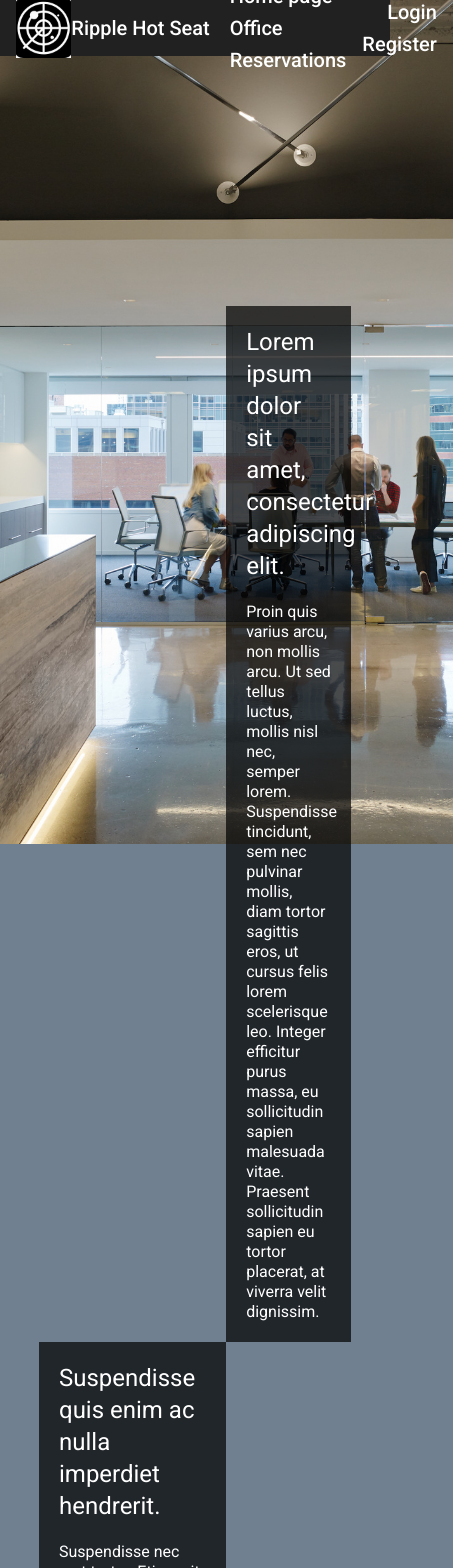
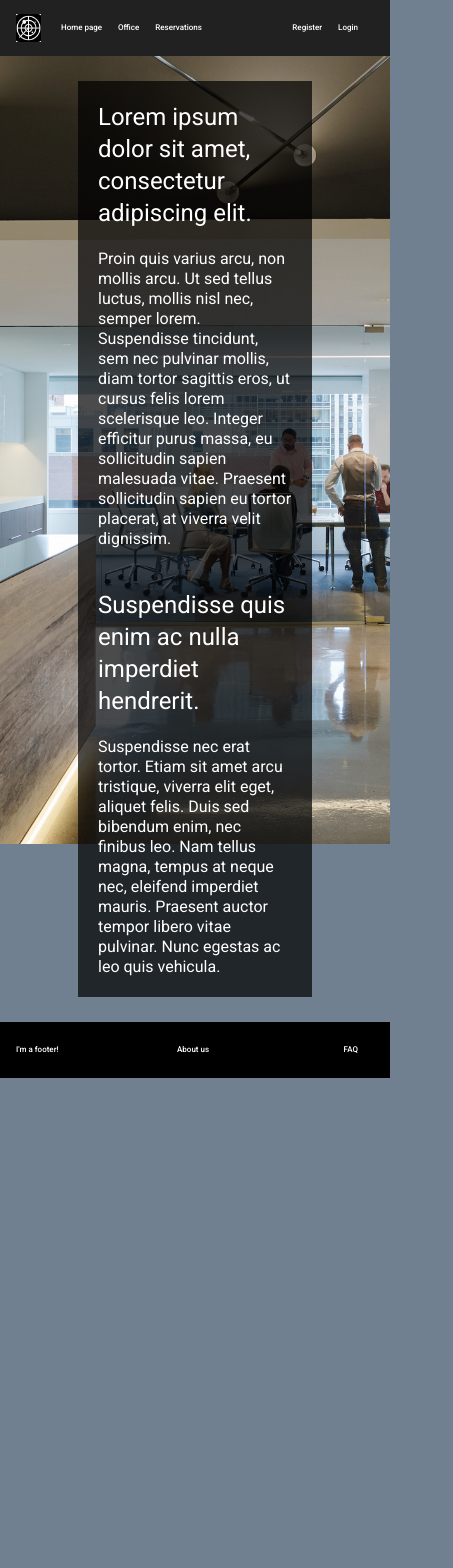
Before and after one commit to krnlk/angular-ripple-hot-seat, an Angular app: page / in a window 390 px wide. Shown: the top 1568 px of the page, 453 px wide, since content can reach past the window. After the commit the page ends 1086 px from the top, so only its background shows below. Built offline with nearby package versions, Linux system fonts and the light colour scheme.

Commit message:
back-start

```diff
--- a/src/app/app.component.css
+++ b/src/app/app.component.css
@@ -7,14 +7,8 @@
   display: none;
 }
 
-/*do marginesów*/
-#mar {
-    margin-left:20px;
-}
-
-.l_navbar {
-    justify-content:left;
-    float:left;
+#mar{
+  margin: 0 20px 0 0;
 }
 
 .example-fill-remaining-space {
@@ -22,7 +16,6 @@
   }
 
 .r_navbar {
-
     justify-content:right;
     float:right;
 }
@@ -58,6 +51,11 @@ p {
     margin: auto;
 }
 
+/*.header{*/
+/*    min-height: 50% !important;*/
+
+/*}*/
+
 .footer_container {
     height:24px;
     margin-top: -64px;
@@ -65,9 +63,6 @@ p {
 
 .background_img{
     background-image: url(/jakakolwiek-nazwa/src/assets/biuro.jpg);
-    hight: 100%;
-    position: absolute;
-    top: 0;
 }
 
 .text_area1
@@ -75,8 +70,90 @@ p {
     color:blueviolet;
 }
 
-.center{
-  width: 60px;
-  height: 60px;
-  display: block;
+@media all and (min-width: 1000px){
+  .app_name{
+    font-size: 20px;
+    margin-right: 20px;
+  }
+
+  .l_navbar {
+    justify-content:left;
+    float:left;
+  }
+
+  .r_navbar {
+    justify-content:right;
+    float:right;
+  }
+
+  .center{
+    width: 50px;
+    justify-content:left;
+    float:left;
+    display: block;
+    margin: 0 20px 0 0;
+  }
 }
+
+@media all and (max-width: 1000px){
+  .app_name{
+    font-size: 15px;
+    margin-right: 20px;
+  }
+
+  .l_navbar {
+    justify-content:left;
+    float:left;
+    font-size: 15px;
+  }
+
+  .r_navbar {
+    justify-content:right;
+    float:right;
+    font-size: 15px;
+  }
+
+  .center{
+    width: 40px;
+    justify-content:left;
+    float:left;
+    display: block;
+    margin: 0 20px 0 0;
+  }
+
+  .pl-20{
+    font-size: 15px;
+  }
+}
+
+@media all and (max-width: 500px){
+  .app_name{
+    display: none;
+  }
+
+  .l_navbar {
+    justify-content: left;
+    float:left;
+    font-size: 8px;
+    display: flex;
+  }
+
+  .r_navbar {
+    justify-content:right;
+    float:right;
+    font-size: 8px;
+    display: flex;
+  }
+
+  .center{
+    width: 25px;
+    justify-content:left;
+    float:left;
+    display: block;
+    margin: 0 20px 0 0;
+  }
+
+  .pl-20{
+    font-size: 8px;
+  }
+}
--- a/src/app/app.component.html
+++ b/src/app/app.component.html
@@ -3,9 +3,11 @@
   <div class="inner_container">
     <mat-toolbar id="matToolbar">
       <img src="assets/projekt_logo.jpg" class="center">
-      <h1>Ripple Hot Seat</h1>
+      <h1 class="app_name">
+          Ripple Hot Seat
+        </h1>
 
-      <div id="mar">
+      <div>
         <span class="l_navbar" style="cursor:pointer" routerLink="/" routerLinkActive="active" (click)="showMatToolbar()">
           Home page
         </span>
@@ -48,14 +50,16 @@
 <!--footer-->
 <div class="footer_container">
   <mat-toolbar class="footer">
-    I'm a footer!
     <div class="pl-20">
-      <a routerLink="/aboutus" routerLinkActive="active">
+      I'm a footer!
+    </div>
+    <div class="pl-20">
+      <a routerLink="/aboutus" routerLinkActive="active" (click)="showMatToolbar()">
         <span>About us</span>
       </a>
     </div>
     <div class="pl-20">
-      <a routerLink="/faq" routerLinkActive="active">
+      <a routerLink="/faq" routerLinkActive="active" (click)="showMatToolbar()">
         <span>FAQ</span>
       </a>
     </div>
--- a/src/app/app.component.ts
+++ b/src/app/app.component.ts
@@ -11,6 +11,7 @@ import { LoginService } from './components/login/login.service';
   templateUrl: './app.component.html',
   styleUrls: ['./app.component.css']
 })
+
 export class AppComponent{
   /*
   isSelected = true;
--- a/src/app/components/home/home.component.css
+++ b/src/app/components/home/home.component.css
@@ -1,11 +1,21 @@
+.text{
+    margin: 20px;
+}
+
+@media all and (min-width: 1000px){
   .container1{
-    margin: 250px 10% 0px 10%;
+    margin: 175px 10% 0px 10%;
     display: flex;
   }
 
   .container2{
-    margin: 0px 10% 50px 10%;
+    margin: 0px 10% 25px 10%;
     display: flex;
+  }
+
+  .title{
+    font-size: 22px;
+    font-weight: bold;
   }
 
   #empty1{
@@ -20,7 +30,26 @@
     width: 40%;
     background-color: rgba(0,0,0,.7);
     color:white;
-    font-size: 16px;
+    font-size: 14px;
+  }
+
+  #text_box2{
+    width: 60%;
+    background-color: rgba(0,0,0,.7);
+    color:white;
+    font-size: 14px;
+  }
+}
+
+@media all and (max-width: 1000px){
+  .container1{
+    margin: 100px 10% 0px 10%;
+    display: flex;
+  }
+
+  .container2{
+    margin: 0px 10% 25px 10%;
+    display: flex;
   }
 
   .title{
@@ -28,13 +57,64 @@
     font-weight: bold;
   }
 
+  #empty1{
+    width: 60%;
+  }
+
+  #empty2{
+    width: 40%;
+  }
+
+  #text_box1{
+    width: 40%;
+    background-color: rgba(0,0,0,.7);
+    color:white;
+    font-size: 12px;
+  }
+
   #text_box2{
     width: 60%;
+    background-color: rgba(0,0,0,.7);
+    color:white;
+    font-size: 12px;
+  }
+}
+
+@media all and (max-width: 500px){
+  .container1{
+    margin: 25px 20% 0px 20%;
+    display: flex;
+  }
+
+  .container2{
+    margin: 0px 20% 25px 20%;
+    display: flex;
+  }
+
+  .title{
+    font-size: 22px;
+    font-weight: bold;
+  }
+
+  #empty1{
+    width: 0;
+  }
+
+  #empty2{
+    width: 0;
+  }
+
+  #text_box1{
+    width: 100%;
     background-color: rgba(0,0,0,.7);
     color:white;
     font-size: 16px;
   }
 
-.text{
-    margin: 20px;
+  #text_box2{
+    width: 100%;
+    background-color: rgba(0,0,0,.7);
+    color:white;
+    font-size: 16px;
   }
+}
--- a/src/app/components/login/login.component.html
+++ b/src/app/components/login/login.component.html
@@ -6,7 +6,7 @@
       <br>
       <input class="login_input" type="password" name="password" [(ngModel)]="password" id="password" placeholder="password">
       <br>
-      <input id="login_btn" style="cursor:pointer" type="submit" name="Login" value="Login" (click)="doLogin()">
+      <input id="login_btn" style="cursor:pointer" type="submit" name="Login" value="Login" (click)="doLogin(); showMatToolbar();">
       <div id="text">
         <a>No account yet? </a>
         <b id="link" style="cursor:pointer" routerLink="../register" routerLinkActive="active">Register account</b>
--- a/src/app/components/login/login.component.ts
+++ b/src/app/components/login/login.component.ts
@@ -5,6 +5,7 @@ import { RestapiService } from 'src/app/restapi.service';
 import { Router } from '@angular/router';
 import { HttpClient } from '@angular/common/http';
 import { LoginService } from './login.service';
+import {AppComponent} from "../../app.component";
 
 @Component({
   selector: 'app-login',
@@ -49,6 +50,11 @@ export class LoginComponent implements OnInit{
       )
   }
 
+  showMatToolbar(){
+    let matToolbar:any = <any>document.getElementById("matToolbar");
+    matToolbar.classList.remove("hidden");
+  }
+
   /*
   doLogin(){
     console.log("Button is working");
```
Lines whose indentation alone changed are shown as unchanged.
